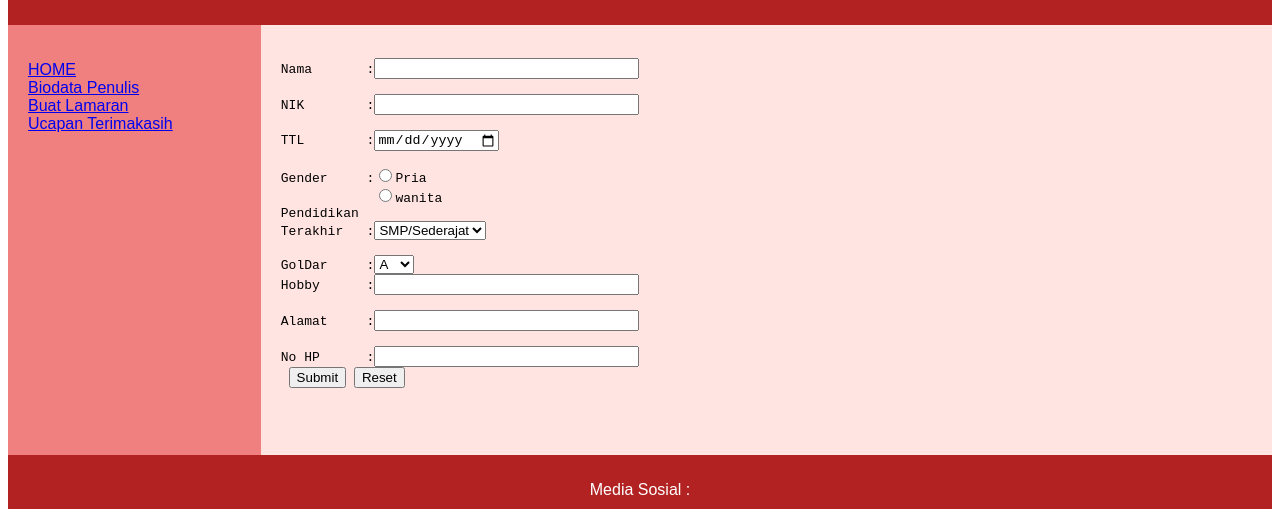
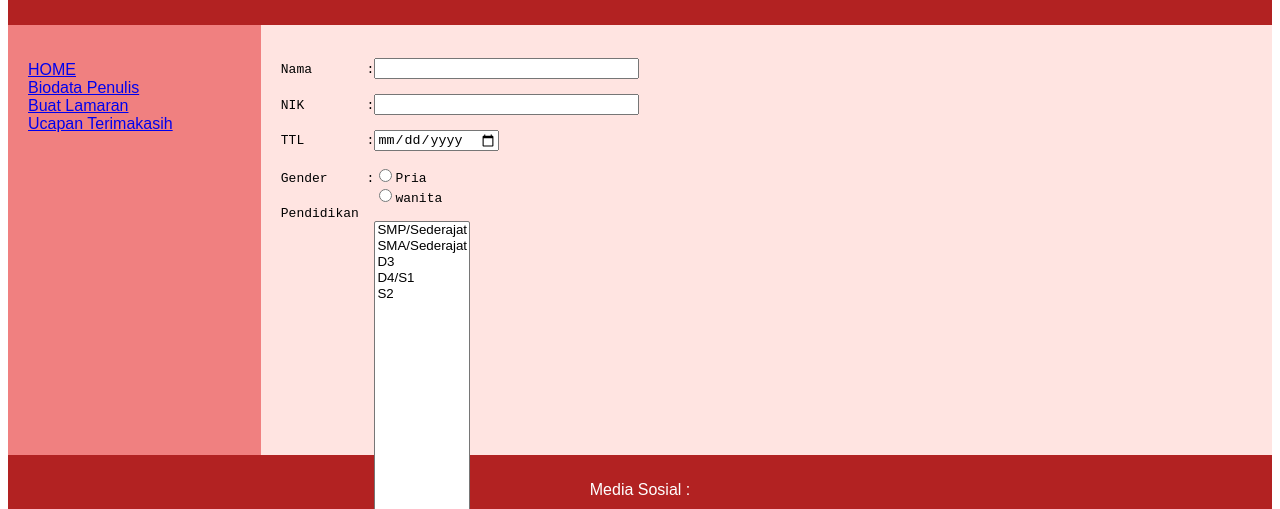
Before and after one commit to Rikaharyanty/Rikaharyanty.github.io, a plain HTML site: page form.html in a window 1280 px wide. Shown: the part 97-606 px from the top of the page. Drawn offline with Linux system fonts and the light colour scheme.

Commit message:
Update form.html

```diff
--- a/form.html
+++ b/form.html
@@ -87,7 +87,7 @@ TTL        :<input type="date"name="ttl"-word size="12"max length="12"><br>
 Gender     :<input type="radio"name="gender"value="gender 1">Pria
             <input type="radio"name="gender"value="gender 2">wanita
 Pendidikan
-Terakhir   :<select name="pend">
+Terakhir   :<select name="pend"-word size="30"max length="30">
             <option value="1">SMP/Sederajat</option>
             <option value="2">SMA/Sederajat</option>
             <option value="3">D3</option>
@@ -95,7 +95,7 @@ Terakhir   :<select name="pend">
 		    <option value="4">S2</option>
             </select>
 
-GolDar     :<select name="goldar">
+GolDar     :<select name="goldar"-word size="30"max length="30">
             <option value="A">A</option>
             <option value="B">B</option>
             <option value="AB">AB</option>
```
